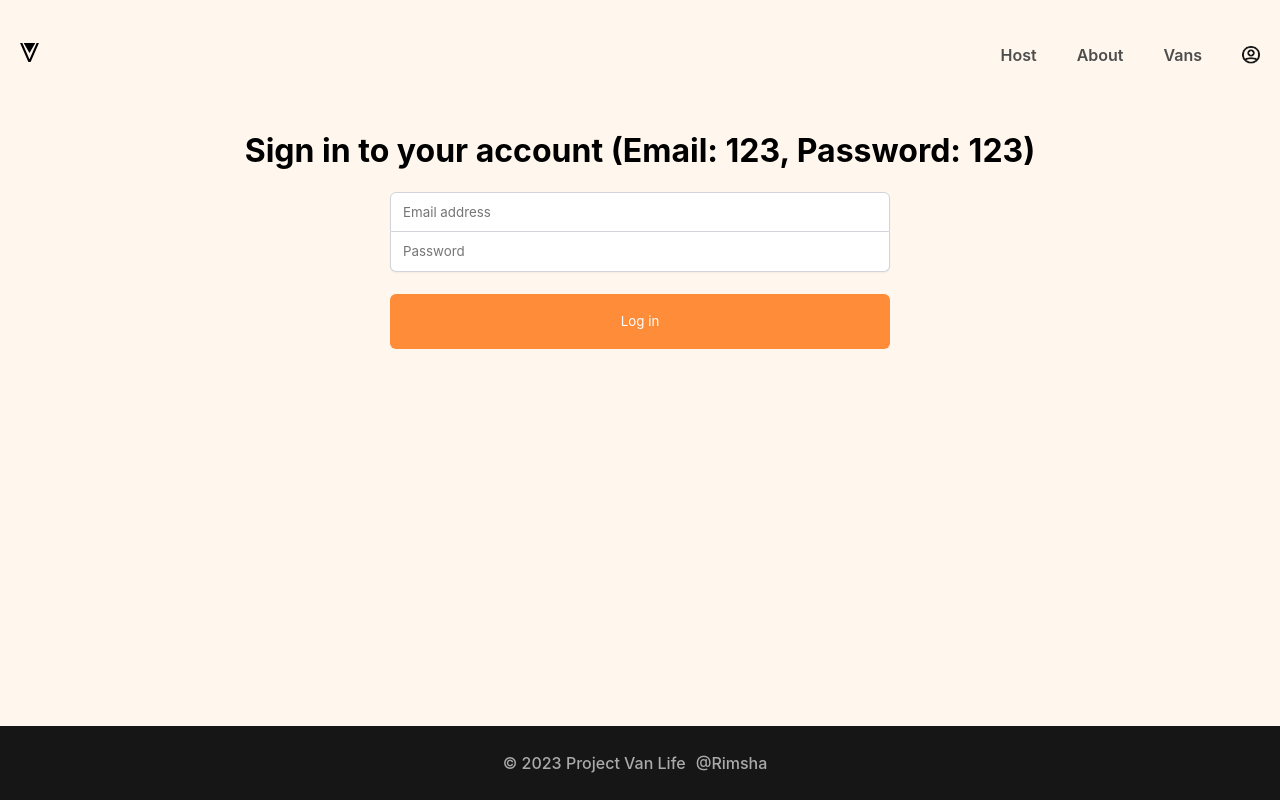
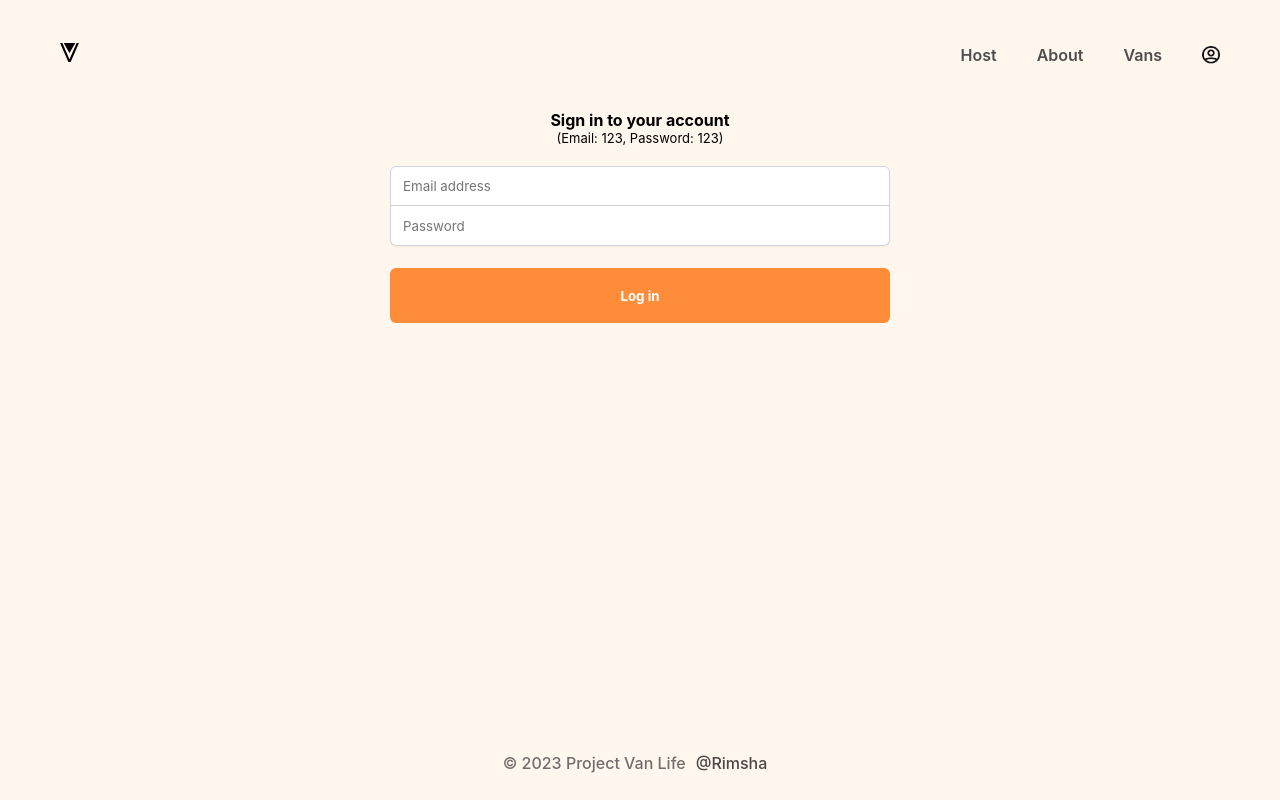
Before and after one commit to rimshub/project-van-life, a React (Create React App) app: page /login in a window 1280 px wide. Built offline with nearby package versions, Linux system fonts and the light colour scheme; what miragejs would draw is missing.

Commit message:
fixed styling

```diff
--- a/src/index.css
+++ b/src/index.css
@@ -4,7 +4,7 @@
 
 html,
 body {
-  margin: 0;
+  margin: 0 20px 0 20px;
   padding: 0;
   background-color: #fff7ed;
   font-family: "Inter", sans-serif;
@@ -89,8 +89,8 @@ main {
 }
 
 footer {
-  background-color: #161616;
-  color: #aaaaaa;
+  /* background-color: #161616; */
+  color: #726c6c;
   height: 74px;
   display: flex;
   flex-shrink: 0;
@@ -98,6 +98,10 @@ footer {
   align-items: center;
   margin-top: auto;
   font-weight: 500;
+}
+
+footer a {
+  color: #4a4646;
 }
 
 .link-button {
@@ -136,7 +140,7 @@ footer {
   -moz-background-size: cover;
   -o-background-size: cover;
   background-size: cover;
-  min-height: 350px;
+  min-height: 400px;
   color: white;
   padding: 45px 23px;
 }
@@ -157,7 +161,7 @@ footer {
   text-decoration: none;
   background-color: #ff8c38;
   border: none;
-  width: 100%;
+  width: 200px;
   margin-top: 27px;
   padding-block: 0.75rem;
   color: white;
@@ -219,6 +223,7 @@ footer {
 .van-list-filter-buttons {
   display: flex;
   flex-wrap: wrap;
+  gap: 15px;
 }
 
 .van-list-filter-buttons > a {
@@ -512,6 +517,16 @@ i[class*="van-type-"] {
   min-height: 450px;
 }
 
+.login-container h1{
+  font-size: medium;
+  margin: 0;
+  padding: 0;
+}
+.login-container p{
+  font-size: small;
+  margin: 0;
+  padding: 0 0 20px 0;
+}
 .login-form {
   display: flex;
   flex-direction: column;
@@ -548,6 +563,7 @@ i[class*="van-type-"] {
   height: 55px;
   margin-top: 22px;
   color: white;
+  font-weight: bold;
   font-family: "Inter", sans-serif;
   cursor: pointer;
 }
@@ -684,14 +700,14 @@ img.graph {
   border-radius: 6px;
 }
 .host-income .transaction > h3 {
-  font-size: 36px;
+  font-size: 30px;
   font-weight: 600;
   margin: 0;
 }
 
 .host-income .transaction > p {
   font-weight: 500;
-  font-size: 20px;
+  font-size: 18px;
   color: #4d4d4d;
 }
 
--- a/src/pages/Login.jsx
+++ b/src/pages/Login.jsx
@@ -42,7 +42,8 @@ export default function Login() {
                 location.state?.message &&
                     <h3 className="login-error">{location.state.message}</h3>
             }
-            <h1>Sign in to your account (Email: 123, Password: 123)</h1>
+            <h1>Sign in to your account</h1>
+            <p>(Email: 123, Password: 123)</p>
             {
                 error?.message &&
                     <h3 className="login-error">{error.message}</h3>
--- a/src/pages/home.jsx
+++ b/src/pages/home.jsx
@@ -6,7 +6,7 @@ export default function Home() {
       <div className="home-container">
           <h1>You got the travel plans, we got the travel vans.</h1>
           <p>Add adventure to your life by joining the #vanlife movement. Rent the perfect van to make your perfect road trip.</p>
-          <Link to="vans">Find your van</Link>
+          <Link className="link-button" to="vans">Find your van</Link>
       </div>
     </>
   )
```
